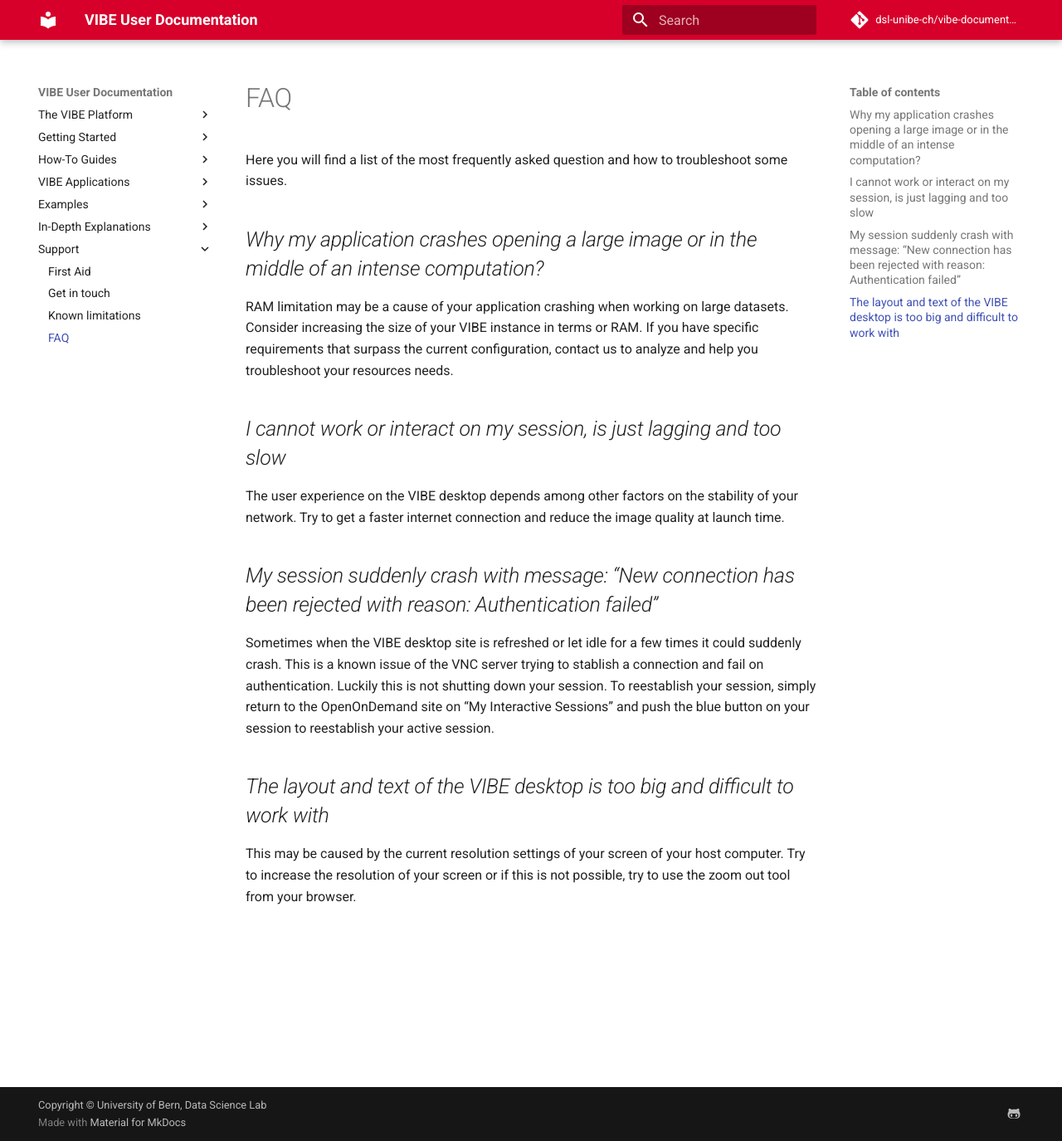
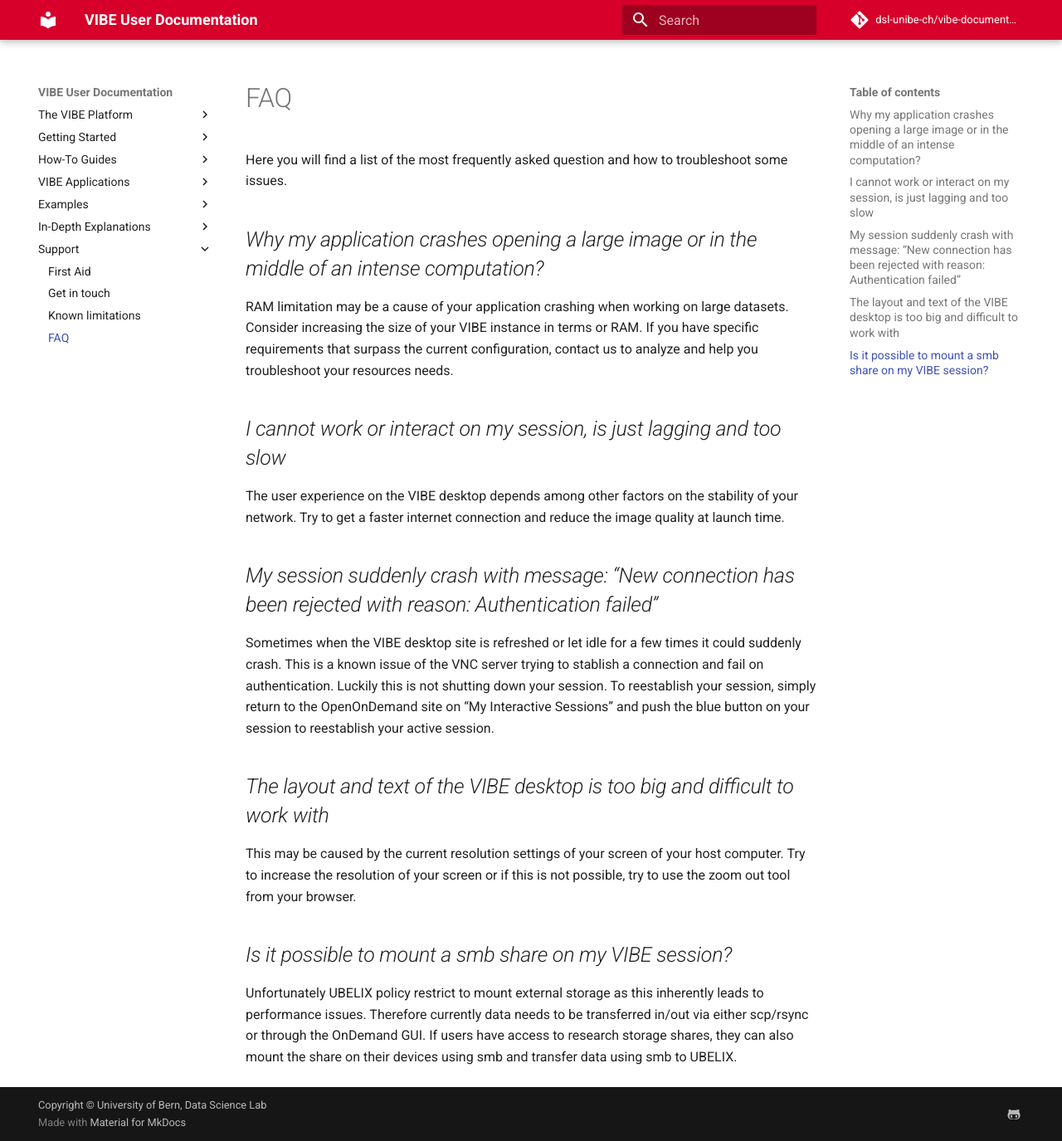
Before and after one commit to dsl-unibe-ch/vibe-documentation, an MkDocs documentation site: the page built from docs/support/faq.md, in a window 1280 px wide and 1375 px high. Shown: the whole window at 83% size. Built offline with MkDocs 1.6.1 and Material for MkDocs 9.7.7, drawn with Linux system fonts in a browser that asks for light colours; comment, search, counter and statistics services are not loaded.

Commit message:
faq on mounting external storage via smb

```diff
--- a/docs/support/faq.md
+++ b/docs/support/faq.md
@@ -19,3 +19,7 @@
 ## *The layout and text of the VIBE desktop is too big and difficult to work with*
 
 This may be caused by the current resolution settings of your screen of your host computer. Try to increase the resolution of your screen or if this is not possible, try to use the zoom out tool from your browser.
+
+## *Is it possible to mount a smb share on my VIBE session?*
+
+Unfortunately UBELIX policy restrict to mount external storage as this inherently leads to performance issues. Therefore currently data needs to be transferred in/out via either scp/rsync or through the OnDemand GUI. If users have access to research storage shares, they can also mount the share on their devices using smb and transfer data using smb to UBELIX.
```
